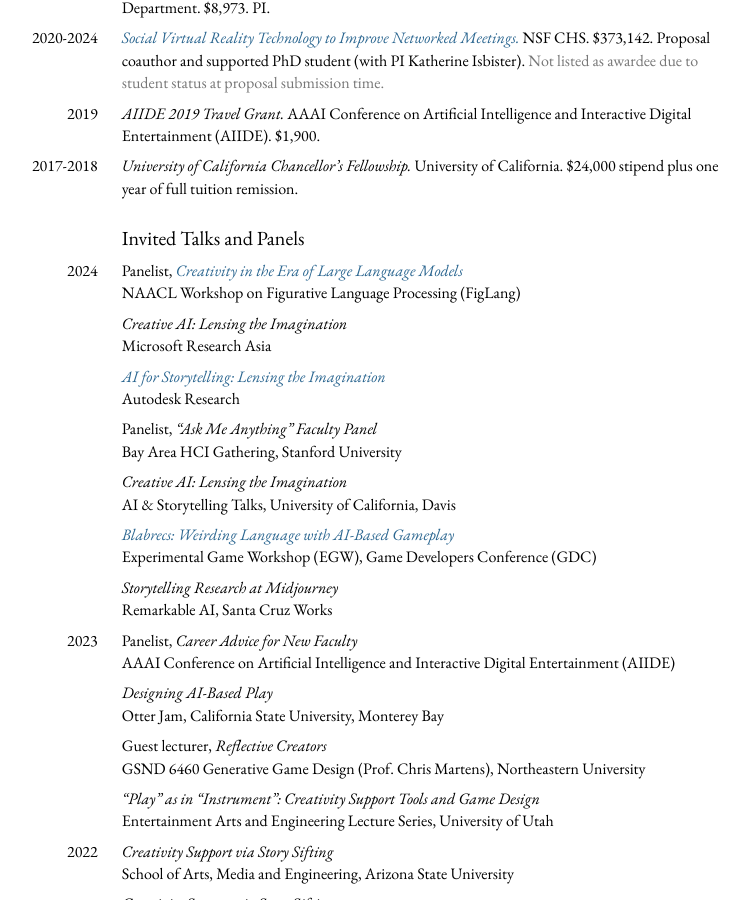
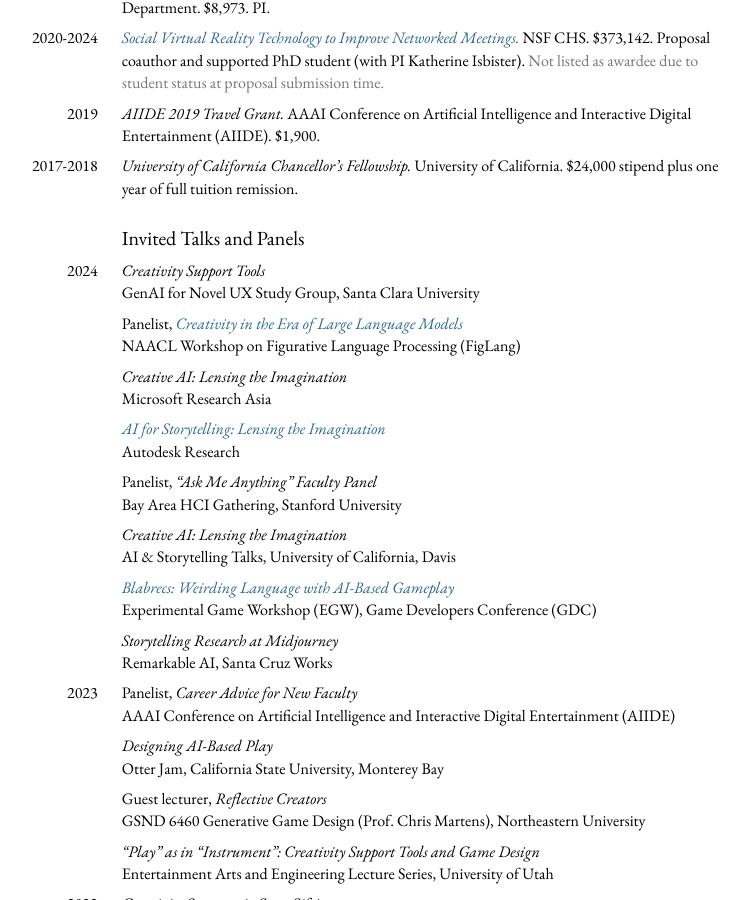
Before and after one commit to mkremins/mkremins.github.io, a Jekyll site: the page built from cv/index.html, in a window 1280 px wide and 900 px high, scrolled down 6826 px. Shown: the whole window, without its empty margins (261-1010 px from the left). Built offline with Jekyll 4.4.1, drawn with Linux system fonts in a browser that asks for light colours.

Commit message:
Add SCU GenAI study group talk

```diff
--- a/_data/talks.json
+++ b/_data/talks.json
@@ -1,4 +1,12 @@
 [
+{
+  "title": "Creativity Support Tools",
+  "url": "",
+  "year": "2024",
+  "venue": "SCU GenAI for Novel UX Study Group",
+  "venue_long": "GenAI for Novel UX Study Group, Santa Clara University",
+  "note": "invited"
+},
 {
   "title": "Creativity in the Era of Large Language Models",
   "year": "2024",
```
